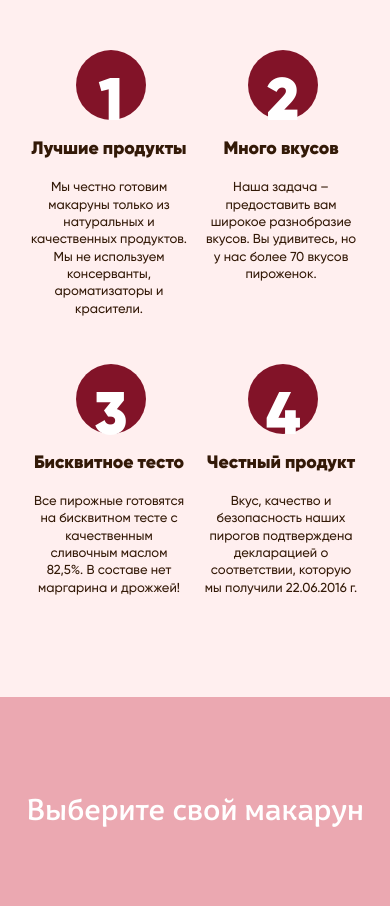
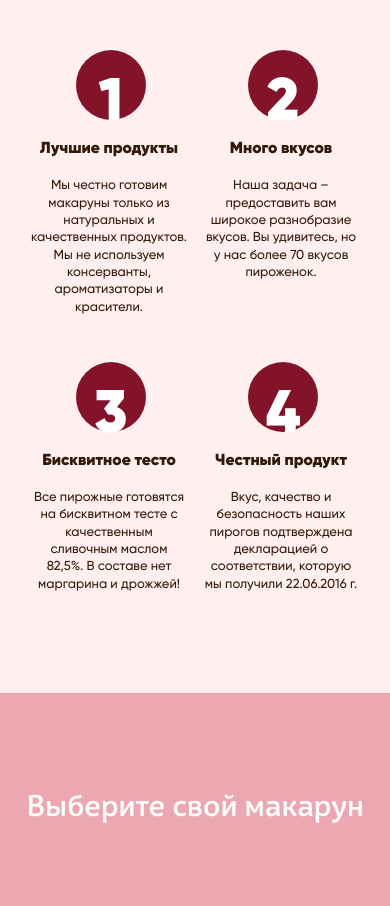
Before and after one commit to AnastasiyaSavelyeva/Landing-IT-MacaroonShop, a plain HTML site: page index.html in a window 390 px wide. Shown: the part 1460-2366 px from the top of the page. Drawn offline with Linux system fonts and the light colour scheme.

Commit message:
changing font-size of title

```diff
--- a/styles/adaptive.css
+++ b/styles/adaptive.css
@@ -381,6 +381,10 @@
         margin-right: 45px;
     }
 
+    .advantage-title {
+        font-size: 16px;
+    }
+
     .strawberry-left {
         left: 270px;
     }
```
